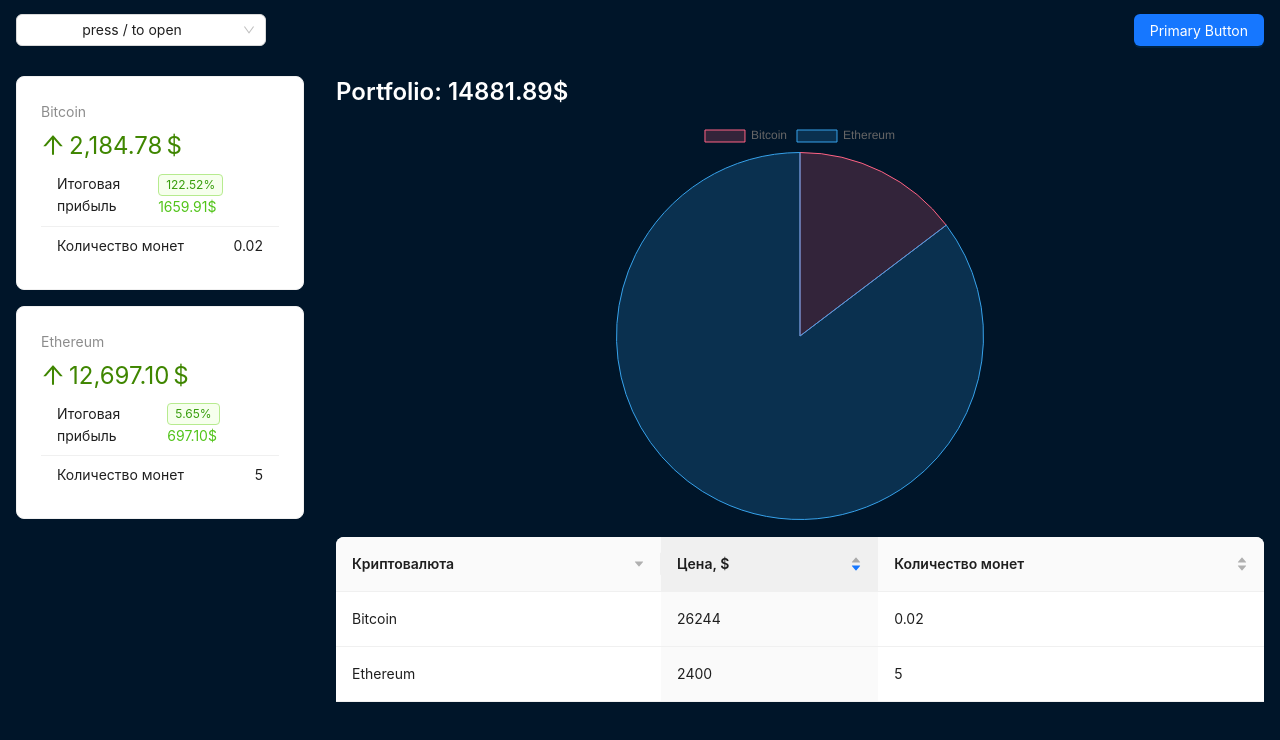
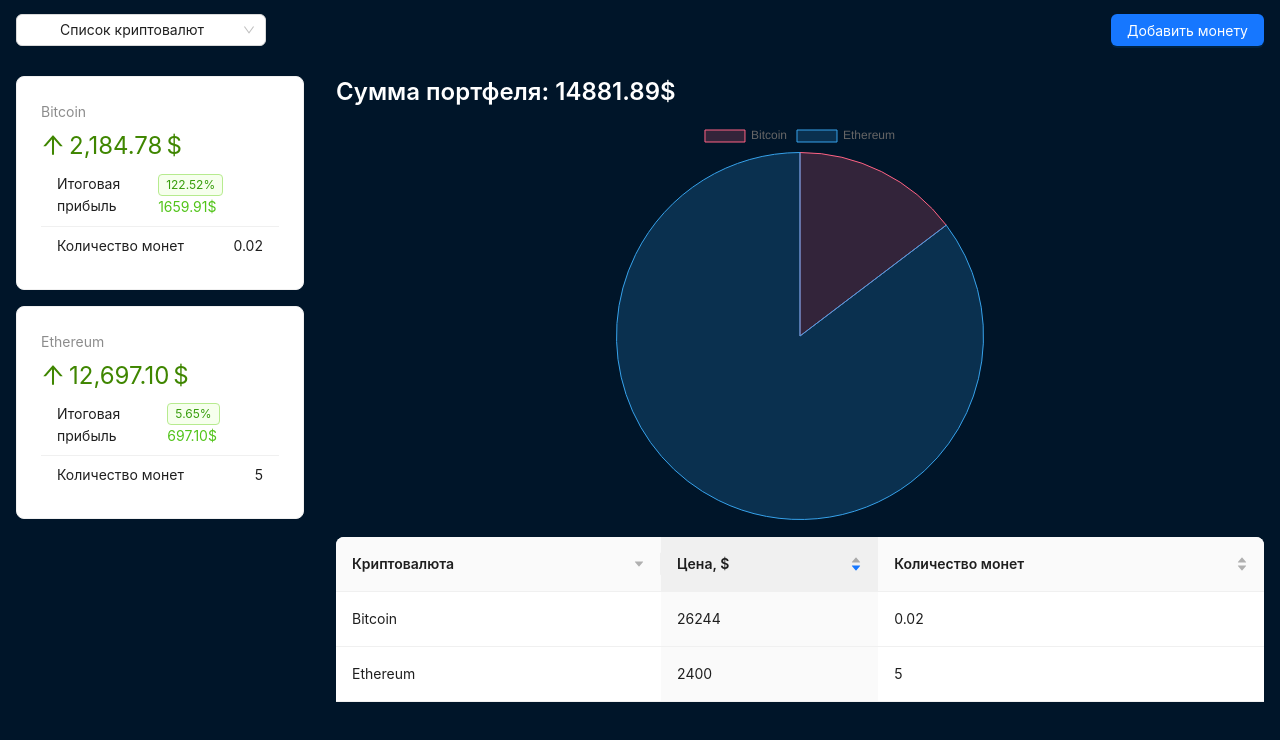
Before and after one commit to 00DemiX00/crypto-app, a React (Vite) app: page / in a window 1280 px wide. Shown: the top 740 px of the page. Built offline with nearby package versions, Linux system fonts and the light colour scheme.

Commit message:
fix: перевод

```diff
--- a/src/components/CryptoCoinInfoModal.jsx
+++ b/src/components/CryptoCoinInfoModal.jsx
@@ -1,4 +1,4 @@
-import { Flex, Tag, Typography, Divider } from "antd"
+import { Tag, Typography, Divider } from "antd"
 import CoinInfo from "./CoinInfo"
 
 export default function CoinInfoModal({coin}) {
--- a/src/components/layout/AppContent.jsx
+++ b/src/components/layout/AppContent.jsx
@@ -22,7 +22,7 @@
     return (
     <Layout.Content style={contentStyle}>
       <Typography.Title level={3} style={{textAlign: 'left', color: '#fff'}}>
-        Portfolio: {''}
+        Сумма портфеля: {''}
         {assets
         .map(asset => {return asset.amount * cryptoPriceMap[asset.id]})
         .reduce((acc, v) => (acc += v), 0)
--- a/src/components/layout/AppHeader.jsx
+++ b/src/components/layout/AppHeader.jsx
@@ -46,7 +46,7 @@
     open={select}
     onSelect={handleSelect}
     onClick={() => setSelect((prev) => !prev)}
-    value="press / to open"
+    value="Список криптовалют"
     options={crypto.map(coin => ({
       label: coin.name,
       value: coin.id,
@@ -62,7 +62,7 @@
       </Space>
     )}
   />
-   <Button type="primary" onClick={() => setDrawer(true)}>Primary Button</Button>
+   <Button type="primary" onClick={() => setDrawer(true)}>Добавить монету</Button>
 
   <Modal
         open={modal}
@@ -73,7 +73,7 @@
 
   <Drawer
         width={600}
-        title="Basic Drawer"
+        title="Добавить монету"
         onClose={() => setDrawer(false)}
         open={drawer}
         destroyOnClose>
--- a/src/components/layout/AppLayout.jsx
+++ b/src/components/layout/AppLayout.jsx
@@ -13,10 +13,10 @@
     }
 
     return <Layout>
-      <AppHeader>Header</AppHeader>
+      <AppHeader></AppHeader>
       <Layout>
         <AppSider></AppSider>
-        <AppContent>Content</AppContent>
+        <AppContent></AppContent>
       </Layout>
     </Layout>
 }
```
